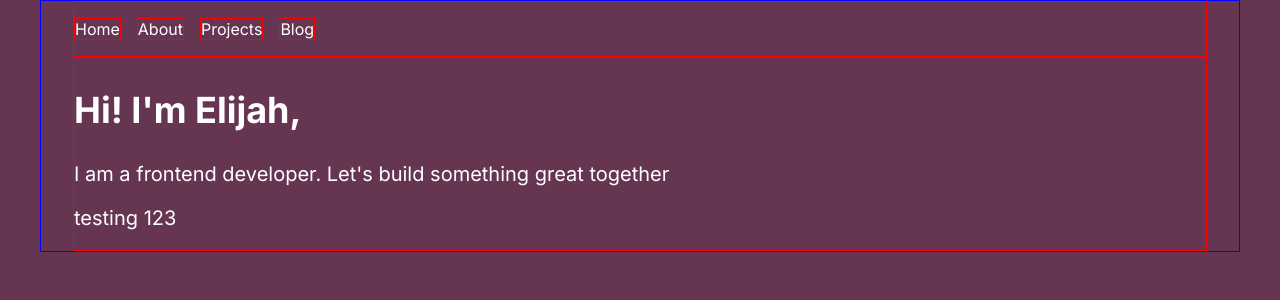
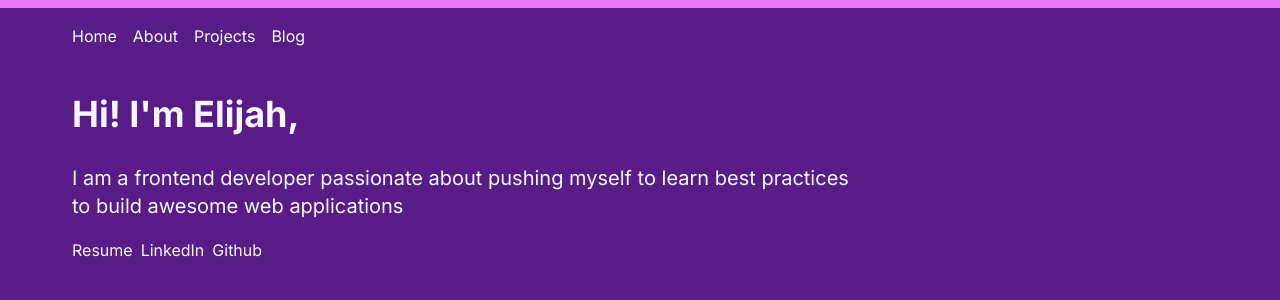
Before and after one commit to devejlee/portfolio, a Next.js app: page / in a window 1280 px wide. Shown: the top 300 px of the page. Built offline with nearby package versions, Linux system fonts and the light colour scheme.

Commit message:
feat: add text mixins

```diff
--- a/app/layout.module.scss
+++ b/app/layout.module.scss
@@ -1,7 +1,6 @@
 @import "@styles/mixins";
 
 .wrapper {
-  border: 1px solid blue;
   display: flex;
   flex-direction: column;
   justify-content: center;
--- a/components/GlobalNav/GlobalNav.module.scss
+++ b/components/GlobalNav/GlobalNav.module.scss
@@ -1,18 +1,14 @@
 @import "@styles/mixins";
 
 .globalNav {
-  border: 1px solid red;
   ul {
     display: flex;
-    padding-left: 0;
-    list-style: none;
     a {
+      @include text-xs;
       display: block;
       margin-right: var(--spacing-md);
-      border: 1px solid red;
-      font-size: var(--font-size-300);
       @include xl {
-        font-size: var(--font-size-400);
+        @include text-base;
       }
     }
   }
--- a/components/Intro/Intro.module.scss
+++ b/components/Intro/Intro.module.scss
@@ -1,17 +1,25 @@
 @import "@styles/mixins";
 
 .wrapper {
-  border: 1px solid red;
   h2 {
-    font-size: var(--font-size-700);
+    @include text-3xl;
     @include xl {
-      font-size: var(--font-size-900);
+      @include text-4xl;
     }
   }
   p {
-    font-size: var(----font-size-400);
+    @include text-base;
+    max-width: 40rem;
     @include xl {
-      font-size: var(--font-size-500);
+      @include text-xl;
+      max-width: 50rem;
     }
   }
 }
+
+.socialLinks {
+  display: flex;
+  a {
+    margin-right: var(--spacing-sm);
+  }
+}
--- a/components/Intro/Intro.tsx
+++ b/components/Intro/Intro.tsx
@@ -3,8 +3,12 @@ import styles from "@components/Intro/Intro.module.scss"
 const Intro = () => (
   <section className={styles.wrapper}>
     <h2>Hi! I&apos;m Elijah,</h2>
-    <p>I am a frontend developer. Let&apos;s build something great together</p>
-    <p>testing 123</p>
+    <p>I am a frontend developer passionate about pushing myself to learn best practices to build awesome web applications</p>
+    <ul className={styles.socialLinks}>
+      <li><a href="#">Resume</a></li>
+      <li><a href="#">LinkedIn</a></li>
+      <li><a href="#">Github</a></li>
+    </ul>
   </section>
 )
 
--- a/styles/_mixins.scss
+++ b/styles/_mixins.scss
@@ -1,3 +1,4 @@
+// media queries
 // 36 * 16 = 576
 @mixin sm {
   @media (min-width: 36rem) {
@@ -32,3 +33,44 @@
       @content;
   }
 }
+
+// text
+@mixin text-xs {
+  font-size: 0.75rem; /* 12px */
+  line-height: 1rem; /* 16px */
+}
+
+@mixin text-sm {
+  font-size: 0.875rem; /* 14px */
+  line-height: 1.25rem; /* 20px */
+}
+
+@mixin text-base {
+  font-size: 1rem; /* 16px */
+  line-height: 1.5rem; /* 24px */
+}
+
+@mixin text-lg {
+  font-size: 1.125rem; /* 18px */
+  line-height: 1.75rem; /* 28px */
+}
+
+@mixin text-xl {
+  font-size: 1.25rem; /* 20px */
+  line-height: 1.75rem; /* 28px */
+}
+
+@mixin text-2xl {
+  font-size: 1.5rem; /* 24px */
+  line-height: 2rem; /* 32px */
+}
+
+@mixin text-3xl {
+  font-size: 1.875rem; /* 30px */
+  line-height: 2.25rem; /* 36px */
+}
+
+@mixin text-4xl {
+  font-size: 2.25rem; /* 36px */
+  line-height: 2.5rem; /* 40px */
+}
--- a/styles/globals.scss
+++ b/styles/globals.scss
@@ -1,33 +1,34 @@
 :root {
-  --font-size-300: 0.75rem;
-  --font-size-400: 1rem;
-  --font-size-500: 1.25rem;
-  --font-size-600: 1.5rem;
-  --font-size-700: 1.75rem;
-  --font-size-800: 2rem;
-  --font-size-900: 2.25rem;
   --spacing-xs: 0.25rem;
   --spacing-sm: 0.5rem;
   --spacing-md: 1rem;
   --spacing-lg: 1.5rem;
   --spacing-xl: 2rem;
-  --white: #fff;
-  --purple-primary: #663552;
-  --purple-light: #95607e;
-  --purple-dark: #3a0c2a;
+  --purple-50: #faf5ff;
+  --purple-900: #581c87;
+  --fuchsia-400: #e879f9
 }
 
 html,
 body {
   padding: 0;
   margin: 0;
-  background: var(--purple-primary);
-  color: var(--white);
+}
+
+body {
+  border-top: var(--spacing-sm) solid var(--fuchsia-400);
+  background: var(--purple-900);
+  color: var(--purple-50);
 }
 
 a {
   color: inherit;
   text-decoration: none;
+}
+
+ul {
+  padding-left: 0;
+  list-style: none;
 }
 
 * {
```
